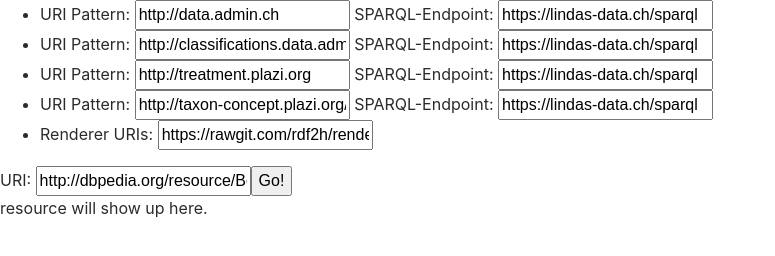
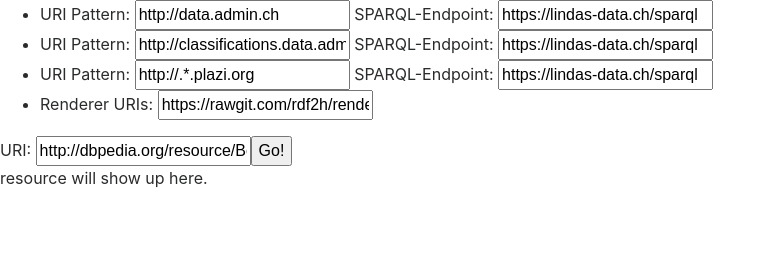
Before and after one commit to rdf2h/browser, a website built with webpack: page static/index.html in a window 1280 px wide. Shown: the whole page, without its empty margins (0-775 px from the left). Built offline with nearby package versions, Linux system fonts and the light colour scheme.

Commit message:
defining route with wildcard

```diff
--- a/static/index.html
+++ b/static/index.html
@@ -27,11 +27,7 @@
                         SPARQL-Endpoint: <input type="text" value="https://lindas-data.ch/sparql" class="sparql-endpoint">
                     </li>
                     <li class="route">
-                        URI Pattern: <input type="text" value="http://treatment.plazi.org" class="uri-pattern">
-                        SPARQL-Endpoint: <input type="text" value="https://lindas-data.ch/sparql" class="sparql-endpoint">
-                    </li>
-                    <li class="route">
-                        URI Pattern: <input type="text" value="http://taxon-concept.plazi.org/" class="uri-pattern">
+                        URI Pattern: <input type="text" value="http://.*.plazi.org" class="uri-pattern">
                         SPARQL-Endpoint: <input type="text" value="https://lindas-data.ch/sparql" class="sparql-endpoint">
                     </li>
                     <li class="renderers">
```
